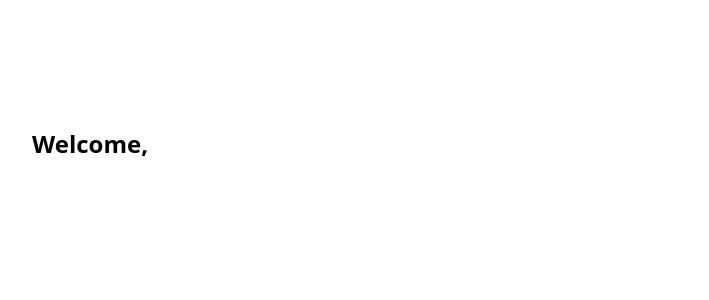
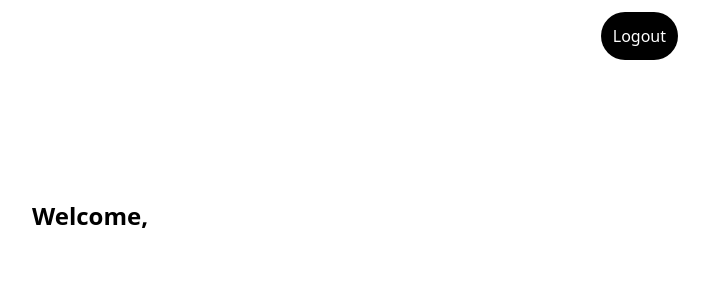
Before and after one commit to dipakpatil5050/Syspro_Web, a React (Vite) app: page /home in a window 1280 px wide. Shown: the top 300 px of the page, without its empty margins (550-1259 px from the left). Built offline with nearby package versions, Linux system fonts and the light colour scheme; a web font is replaced by a local one.

Commit message:
Working on Auth

```diff
--- a/src/Componenets/Client Auth/ClientAuth.jsx
+++ b/src/Componenets/Client Auth/ClientAuth.jsx
@@ -7,7 +7,6 @@ import { useDispatch } from "react-redux";
 import { setuserMpinData } from "../../redux/reducers/authReducer";
 
 function ClientAuth() {
-  // const [data, setData] = useState(null);
   const [mPin, setMPin] = useState("");
   const navigate = useNavigate();
   const dispatch = useDispatch();
@@ -25,7 +24,6 @@ function ClientAuth() {
 
     try {
       const response = await axios.post(mpinapi, { mPin }, { headers });
-      // setData(response.data);
       dispatch(setuserMpinData(response.data));
 
       const apidata = response.data?.Data;
@@ -63,7 +61,6 @@ function ClientAuth() {
             </h2>
 
             <form
-              // action="#"
               method="POST"
               className="mt-8 flex items-center justify-center"
             >
--- a/src/Componenets/Client Login/ClientLogin.jsx
+++ b/src/Componenets/Client Login/ClientLogin.jsx
@@ -36,7 +36,6 @@ function ClientLogin() {
     try {
       const response = await axios.post(loginUrl, body, { headers });
       const userData = response.data;
-      console.log(userData);
       dispatch(setUserData(userData));
       navigate("/Home");
       toast.success("Login successful!");
--- a/src/Componenets/Home Page/Home.jsx
+++ b/src/Componenets/Home Page/Home.jsx
@@ -1,13 +1,29 @@
 import React from "react";
 import { useSelector } from "react-redux";
+import { useNavigate } from "react-router-dom";
 
 function Home() {
   const userData = useSelector((state) => state.auth.userData);
+  const navigate = useNavigate();
+  const CompanyName = userData?.Data?.CompanyName;
+  // const token = userData?.Data?.Token;
+  // localStorage.setItem("Token", token);
 
-  const CompanyName = userData?.Data?.CompanyName;
+  const logout = () => {
+    navigate("/");
+  };
+
   return (
     <>
       <div className="h-screen w-full">
+        <div className="logout-functionality w-ful flex items-center justify-end mr-10">
+          <button
+            onClick={logout}
+            className="bg-black p-3 m-3 text-white rounded-3xl flex items-center justify-center"
+          >
+            Logout
+          </button>
+        </div>
         <h1 className="flex items-center justify-center font-bold text-2xl mt-32">
           Welcome, {CompanyName}
         </h1>
--- a/src/Componenets/routes/PrivateRoute.jsx
+++ b/src/Componenets/routes/PrivateRoute.jsx
@@ -1,7 +1,13 @@
 import React from "react";
 import { Route, Redirect } from "react-router-dom";
+import { useSelector } from "react-redux";
 
 function PrivateRoute({ component: Component, ...rest }) {
+  const userData = useSelector((state) => state.auth.userData);
+
+  const auth = userData.IsSuccess;
+  console.log(auth);
+
   const isAuthenticated = false;
   return (
     <Route
```
